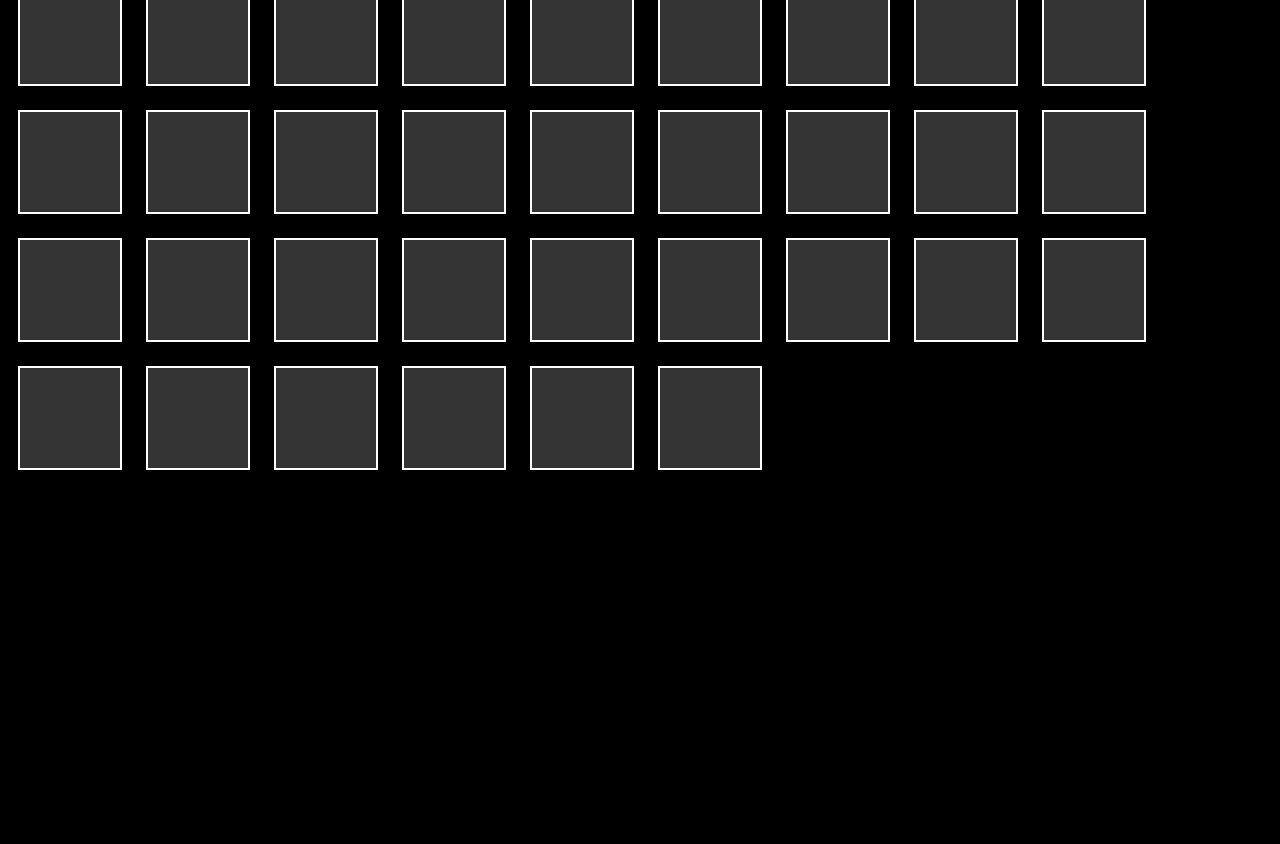
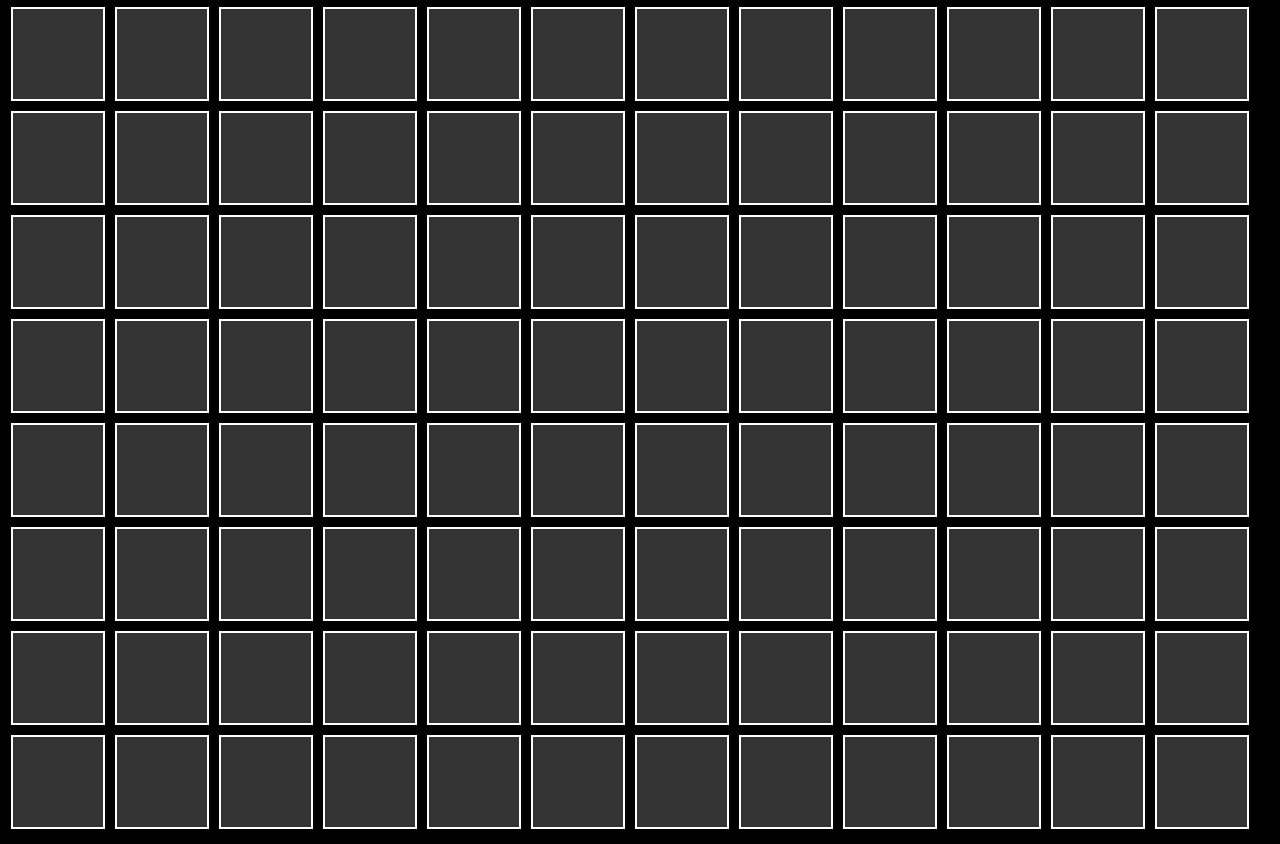
Before and after one commit to chasingdreamthatidreamt/smalllProjectsHTMLcss, a plain HTML site: page colorful-box/index.html in a window 1280 px wide. Shown: the part 420-1264 px from the top of the page. Before the commit the page ends 912 px from the top, so only its background shows below. Drawn offline with Linux system fonts and the light colour scheme.

Commit message:
finished

```diff
--- a/colorful-box/index.html
+++ b/colorful-box/index.html
@@ -70,6 +70,90 @@
         <div class="box"></div>
         <div class="box"></div>
         <div class="box"></div>
+        <div class="box"></div>
+        <div class="box"></div>
+        <div class="box"></div>
+        <div class="box"></div>
+        <div class="box"></div>
+        <div class="box"></div>
+        <div class="box"></div>
+        <div class="box"></div>
+        <div class="box"></div>
+        <div class="box"></div>
+        <div class="box"></div>
+        <div class="box"></div>
+        <div class="box"></div>
+        <div class="box"></div>
+        <div class="box"></div>
+        <div class="box"></div>
+        <div class="box"></div>
+        <div class="box"></div>
+        <div class="box"></div>
+        <div class="box"></div>
+        <div class="box"></div>
+        <div class="box"></div>
+        <div class="box"></div>
+        <div class="box"></div>
+        <div class="box"></div>
+        <div class="box"></div>
+        <div class="box"></div>
+        <div class="box"></div>
+        <div class="box"></div>
+        <div class="box"></div>
+        <div class="box"></div>
+        <div class="box"></div>
+        <div class="box"></div>
+        <div class="box"></div>
+        <div class="box"></div>
+        <div class="box"></div>
+        <div class="box"></div>
+        <div class="box"></div>
+        <div class="box"></div>
+        <div class="box"></div>
+        <div class="box"></div>
+        <div class="box"></div>
+        <div class="box"></div>
+        <div class="box"></div>
+        <div class="box"></div>
+        <div class="box"></div>
+        <div class="box"></div>
+        <div class="box"></div>
+        <div class="box"></div>
+        <div class="box"></div>
+        <div class="box"></div>
+        <div class="box"></div>
+        <div class="box"></div>
+        <div class="box"></div>
+        <div class="box"></div>
+        <div class="box"></div>
+        <div class="box"></div>
+        <div class="box"></div>
+        <div class="box"></div>
+        <div class="box"></div>
+        <div class="box"></div>
+        <div class="box"></div>
+        <div class="box"></div>
+        <div class="box"></div>
+        <div class="box"></div>
+        <div class="box"></div>
+        <div class="box"></div>
+        <div class="box"></div>
+        <div class="box"></div>
+        <div class="box"></div>
+        <div class="box"></div>
+        <div class="box"></div>
+        <div class="box"></div>
+        <div class="box"></div>
+        <div class="box"></div>
+        <div class="box"></div>
+        <div class="box"></div>
+        <div class="box"></div>
+        <div class="box"></div>
+        <div class="box"></div>
+        <div class="box"></div>
+        <div class="box"></div>
+        <div class="box"></div>
+        <div class="box"></div>
     </div>
 
 </body>
--- a/colorful-box/style.css
+++ b/colorful-box/style.css
@@ -3,15 +3,13 @@ body{
 }
 
 .box{
-    width: 50px;
-    height: 50px;
     color: aqua;
-    width: 100px;
-    height: 100px;
+    width: 90px;
+    height: 90px;
     background-color: rgba(255, 255, 255, 0.2); /* Semi-transparent white */
     border: 2px solid white;
     display: inline-block;
-    margin: 10px;
+    margin: 3px;
 }
 
 .box:hover{
--- a/colorful-box/style.js
+++ b/colorful-box/style.js
@@ -1,10 +1,19 @@
 document.addEventListener("DOMContentLoaded", function() {
     let audio = document.querySelector("audio");
     let boxes = document.querySelectorAll(".box");
+    let playbackPositions = {};
 
     boxes.forEach(function(box) {
-        box.addEventListener("hover", function() {
+        box.addEventListener("mouseover", function() {
+            if (playbackPositions[box.id]) {
+                audio.currentTime = playbackPositions[box.id];
+            }
             audio.play();
+        });
+
+        box.addEventListener("mouseout", function() {
+            playbackPositions[box.id] = audio.currentTime;
+            audio.pause();
         });
     });
 });
```
